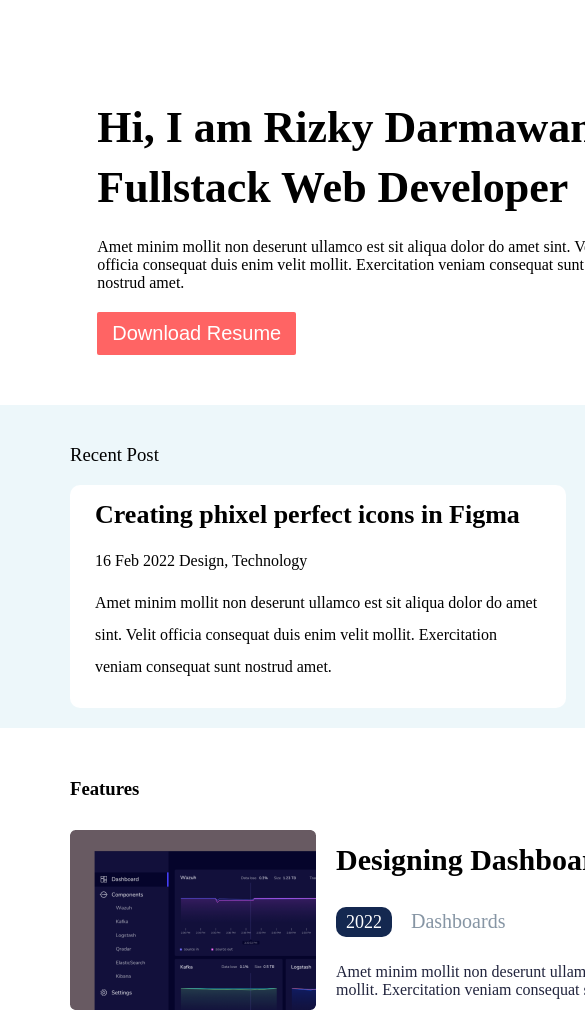
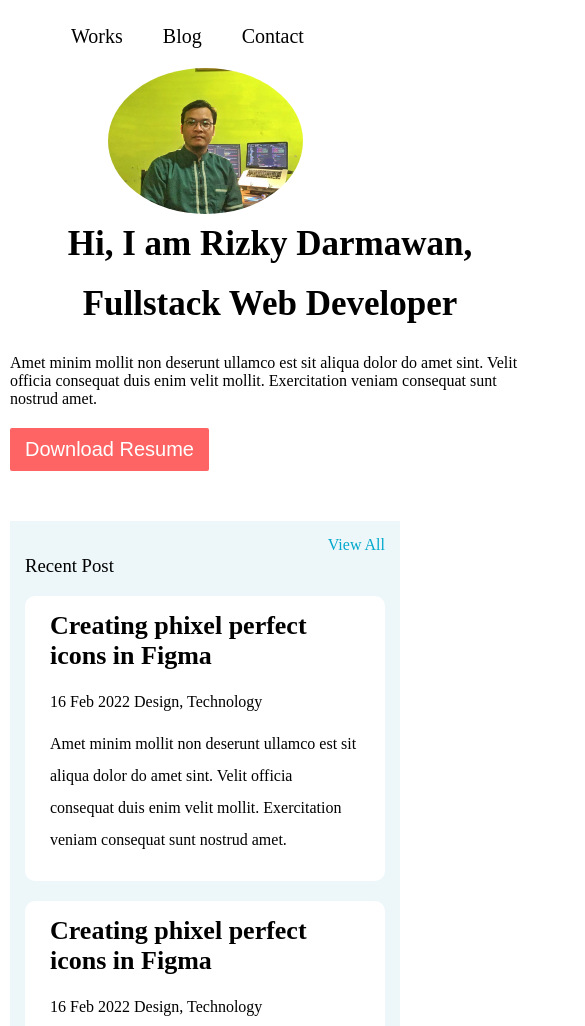
Before and after one commit to letenk/belajar-html-css-slicing-figma-portofolio, a plain HTML site: page index.html in a window 390 px wide. Shown: the top 1026 px of the page, 585 px wide, since content can reach past the window. Drawn offline with Linux system fonts and the light colour scheme.

Commit message:
Responsive page

```diff
--- a/index.html
+++ b/index.html
@@ -33,7 +33,7 @@
           <button>Download Resume</button>
         </div>
         <div class="hero-image">
-          <img src="/image/Ellipse-1.png" alt="Image Hero" />
+          <img src="/image/profil.jpeg" alt="Image Hero" />
         </div>
       </div>
       <!-- End Start Hero -->
--- a/style.css
+++ b/style.css
@@ -28,6 +28,17 @@ ul li {
   display: flex;
   justify-content: space-around;
   margin-top: 50px;
+}
+
+.hero-image {
+  display: flex;
+  justify-content: center;
+}
+
+.hero-image img {
+  width: 50%;
+  border-radius: 100%;
+  border: #00a8cc;
 }
 
 .hero-text {
@@ -169,3 +180,60 @@ ul li {
   columns: #21243d;
   margin-bottom: 20px;
 }
+
+@media only screen and (max-width: 600px) {
+  .container {
+    width: 100%;
+    margin: auto;
+    padding: 0 10px;
+  }
+
+  .hero {
+    display: flex;
+    flex-direction: column-reverse;
+    margin-top: 100px;
+  }
+
+  .hero-image {
+    display: flex;
+    justify-content: center;
+  }
+
+  .hero-image img {
+    width: 50%;
+    border-radius: 100%;
+  }
+
+  .hero-text h1 {
+    text-align: center;
+    font-size: 35px;
+  }
+
+  /* Start post mobile */
+
+  .menu {
+    justify-content: center;
+  }
+
+  .hero {
+    margin-top: 20px;
+  }
+
+  .post {
+    padding: 15px 15px;
+  }
+
+  .post-body {
+    display: flex;
+    flex-direction: column;
+  }
+
+  .fitur-detail {
+    display: flex;
+    flex-direction: column;
+  }
+
+  .fitur-detail-image img {
+    width: 100%;
+  }
+}
```
Also changed, not shown: image/profil.jpeg (added), 1 other file.
